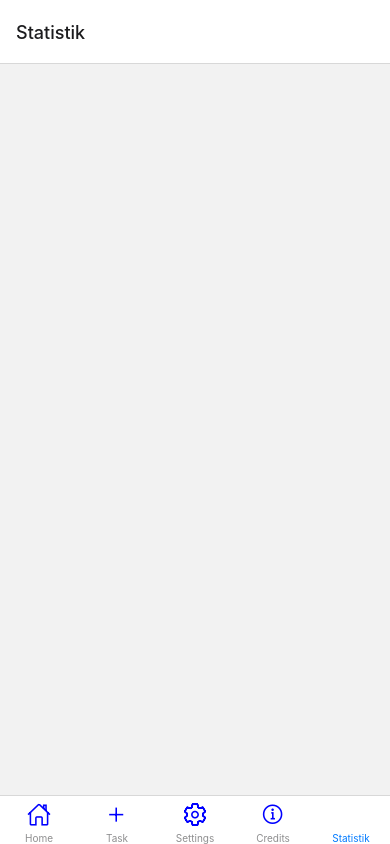
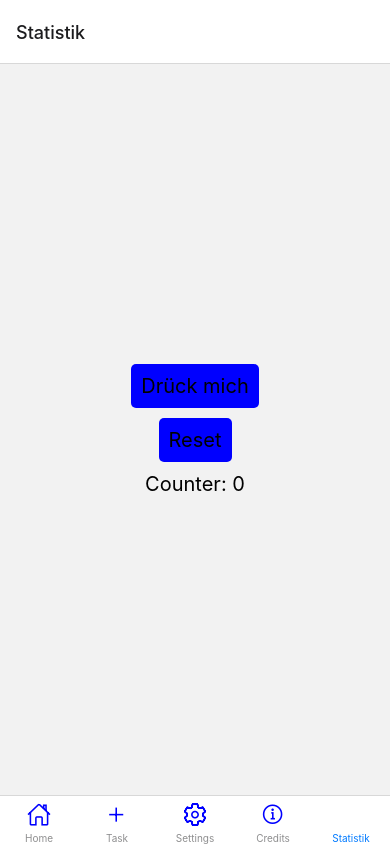
Before and after one commit to JangasCodingplace/kumon-math-app, a React Native app: screen /Statistik in a window 390 px wide. Built offline with nearby package versions, Linux system fonts and the light colour scheme.

Commit message:
counter mit Reset

```diff
--- a/src/components/Kumon/Statistic.tsx
+++ b/src/components/Kumon/Statistic.tsx
@@ -2,34 +2,45 @@ import { StatusBar } from 'expo-status-bar';
 import { StyleSheet, View, Text, Switch, Image} from 'react-native';
 import { NavigationContainer } from '@react-navigation/native';
 import { createBottomTabNavigator } from '@react-navigation/bottom-tabs';
-import { useState } from 'react';
+import React, { useState } from 'react';
 import { TouchableOpacity } from 'react-native-gesture-handler';
+
 
 const Statistic= ({route}: any) => {
 
 
 
 
-const CounterComponent: React.FC = () => {
+
   const[counter, setCounter] =
   useState(0)
 
   const handlePress = () => {
     setCounter(counter + 1);
   };
+
+const handleReset =() => {
+  setCounter(0);
+}
   return(
     <View style={styles.container}>
-      <TouchableOpacity
-onPress={handlePress} style={styles.button}
->
+      <Text
+onPress={handlePress} style={styles.button}>
   <Text style={styles.buttonText}
-  >CDrück mich</Text>
-  </TouchableOpacity>
+  >Drück mich</Text>
+  </Text>
+  <Text
+  onPress={handleReset} style={styles.button}
+  >
+    <Text style={styles.buttonText}
+  >Reset</Text>
+  </Text>
+
   <Text style={styles.counterText}
   >Counter: {counter}</Text>
   </View>
   );
-}};
+};
 
 
 const styles = StyleSheet.create({
@@ -40,16 +51,16 @@ const styles = StyleSheet.create({
   },
 button: {
   padding: 10,
-  backgroundColor: 'black',
+  backgroundColor: 'blue',
   borderRadius: 5,
   marginBottom: 10,
 },
 buttonText: {
   color: 'black',
-  fontSize: 16,
+  fontSize: 20,
 },
 counterText: {
-  fontSize: 18,
+  fontSize: 20,
 },
 });
 
```
